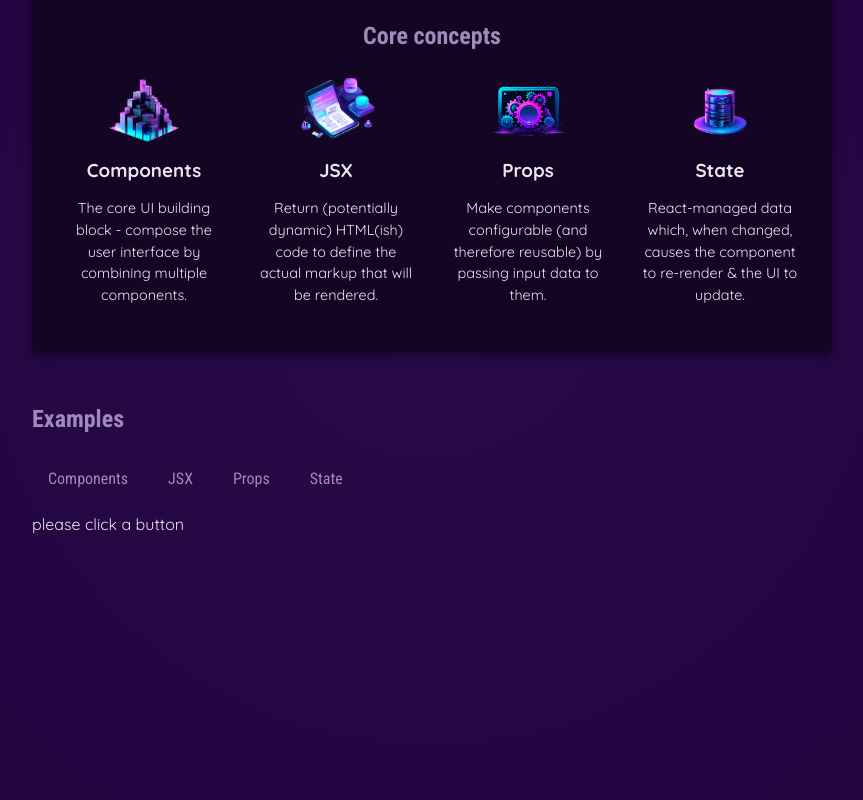
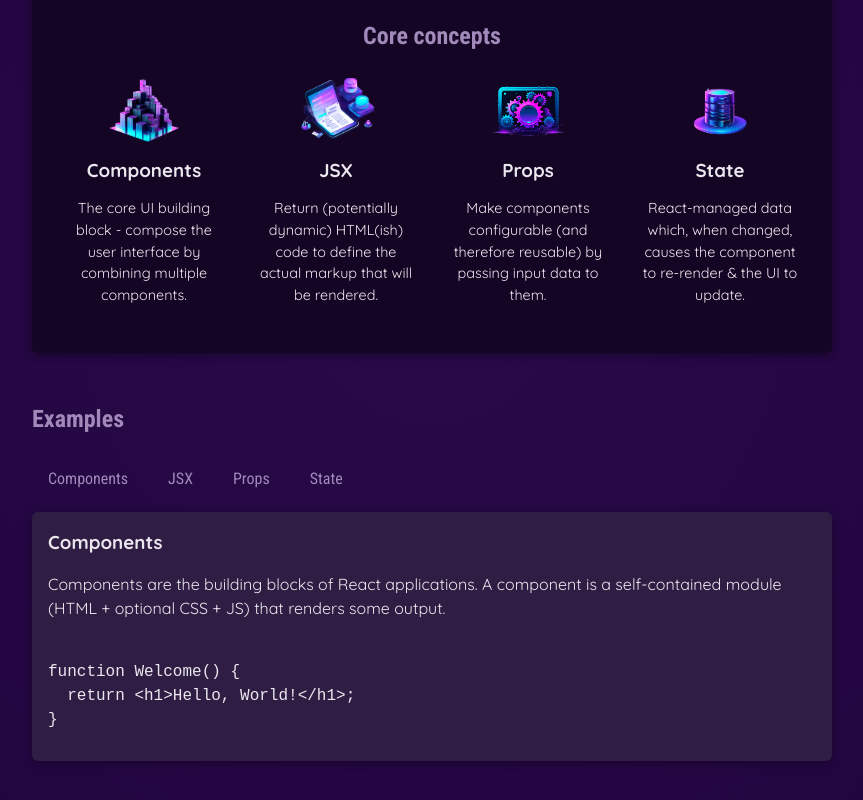
Before and after one commit to utpeti/udemy-react, a React (Vite) app in the folder Section_01/01-starting-project/: page / in a window 1280 px wide. Shown: the part 346-1146 px from the top of the page, without its empty margins (208-1071 px from the left). Built offline with nearby package versions, Linux system fonts and the light colour scheme.

Commit message:
selecting data based on state

```diff
--- a/Section_01/01-starting-project/src/App.jsx
+++ b/Section_01/01-starting-project/src/App.jsx
@@ -4,9 +4,10 @@
 import Header from "./components/Header/Header";
 import CoreConcept from "./components/CoreConcept";
 import TabButton from "./components/TabButton";
+import { EXAMPLES } from "./data";
 
 function App() {
-  const [selectedTopic, setSelectedTopic] = useState("please click a button");
+  const [selectedTopic, setSelectedTopic] = useState("components");
 
   function handleSelect(selectedButton) {
     setSelectedTopic(selectedButton);
@@ -39,7 +40,13 @@
             <TabButton onSelect={() => handleSelect("props")}>Props</TabButton>
             <TabButton onSelect={() => handleSelect("state")}>State</TabButton>
           </menu>
-          {selectedTopic}
+          <div id="tab-content">
+            <h3>{EXAMPLES[selectedTopic].title}</h3>
+            <p>{EXAMPLES[selectedTopic].description}</p>
+            <pre>
+              <code>{EXAMPLES[selectedTopic].code}</code>
+            </pre>
+          </div>
         </section>
       </main>
     </div>
```
